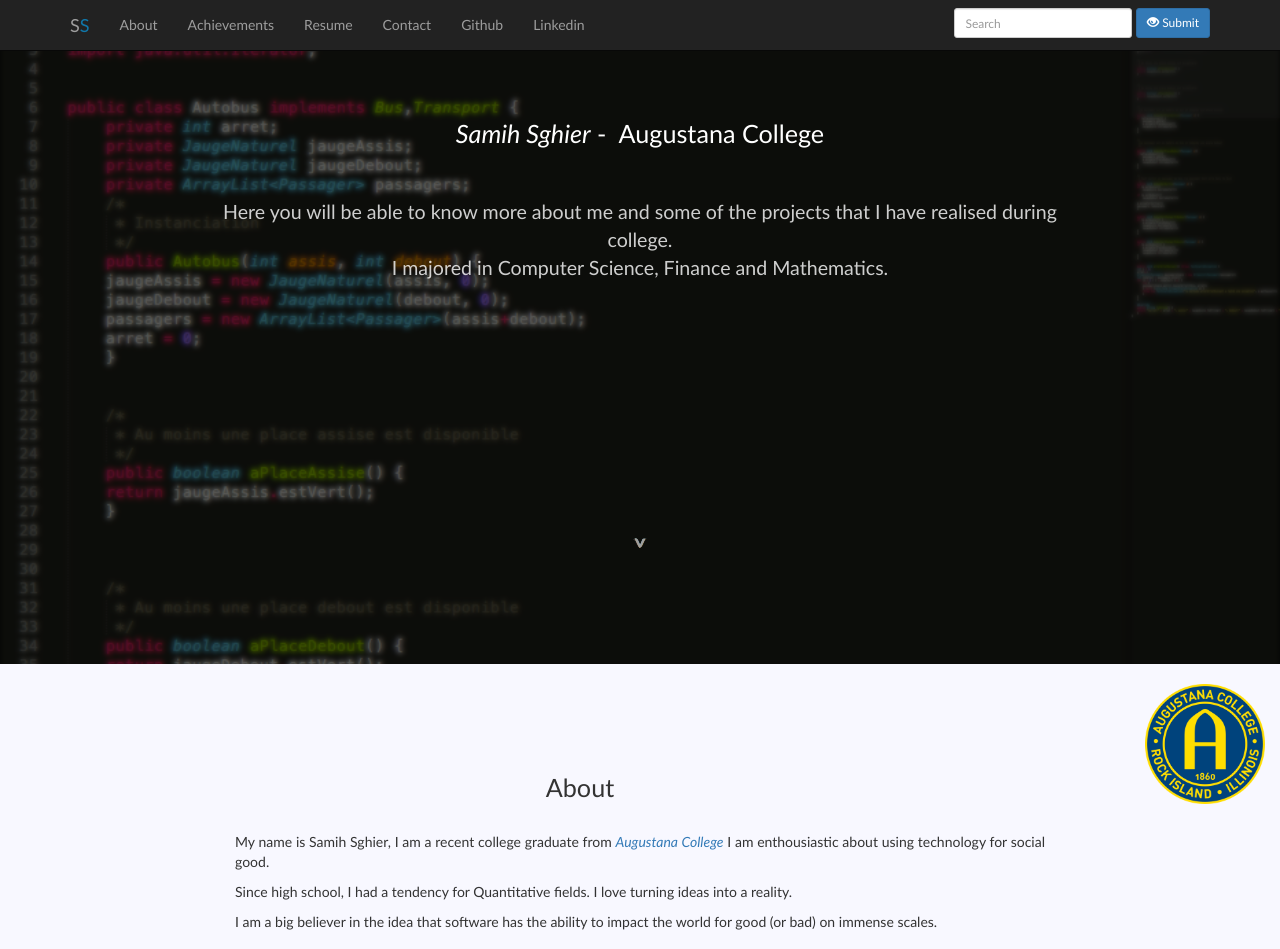
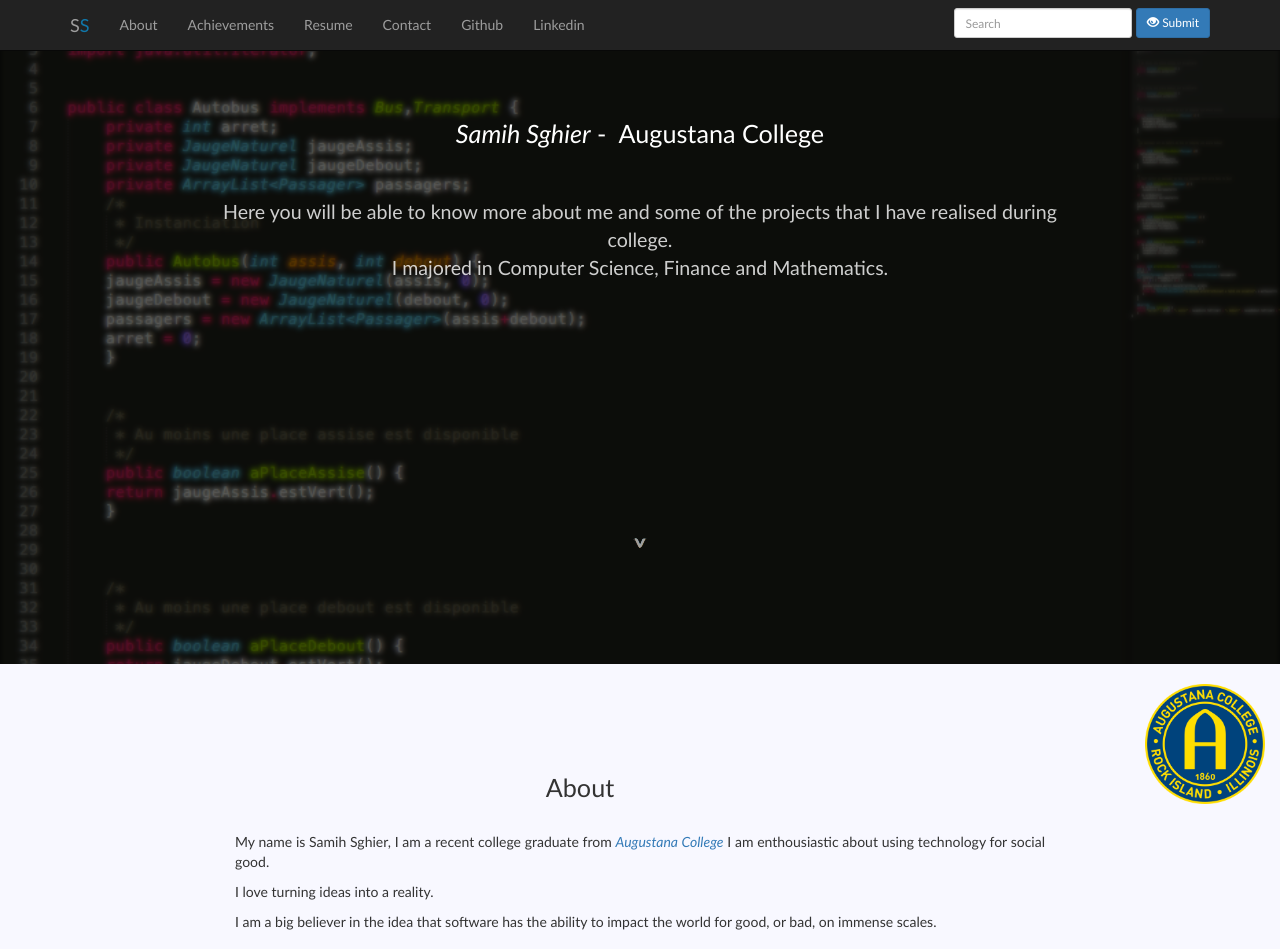
Before and after one commit to samih-sghier/jquery.portofolio, a plain HTML site: page index.html in a window 1280 px wide. Shown: the top 949 px of the page. Drawn offline with nearby package versions, Linux system fonts and the light colour scheme.

Commit message:
Update index.html

```diff
--- a/index.html
+++ b/index.html
@@ -130,9 +130,9 @@
             <a href="https://www.augustana.edu/" target="_blank"><em>Augustana College</em></a> I am enthousiastic about
             using technology for social good.
 
-            <p>Since high school, I had a tendency for Quantitative fields. I love turning ideas into a reality.</p>
+            <p>I love turning ideas into a reality.</p>
 
-            <p>I am a big believer in the idea that software has the ability to impact the world for good (or bad) on
+            <p>I am a big believer in the idea that software has the ability to impact the world for good, or bad, on
               immense scales. </p>
         </div>
 
```
